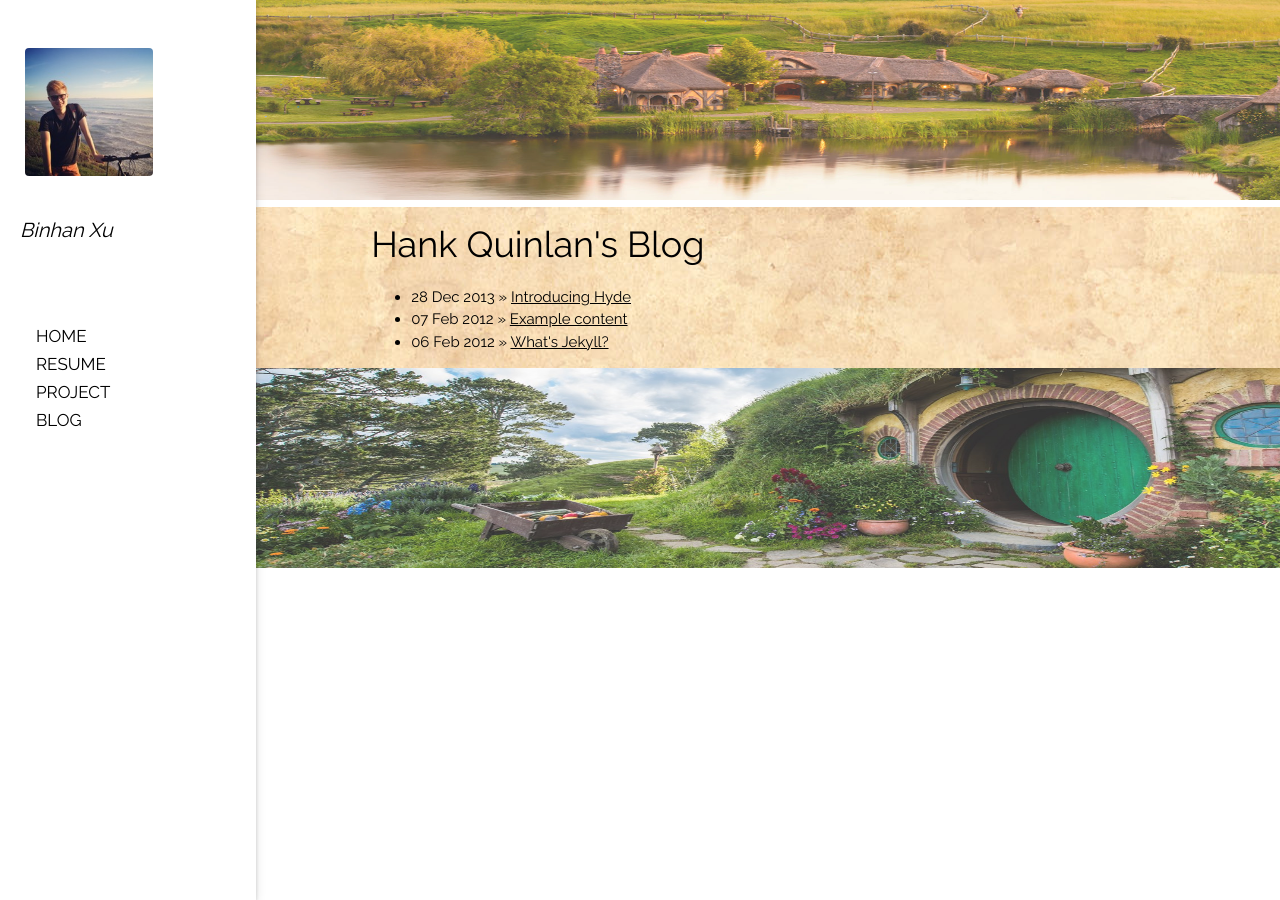
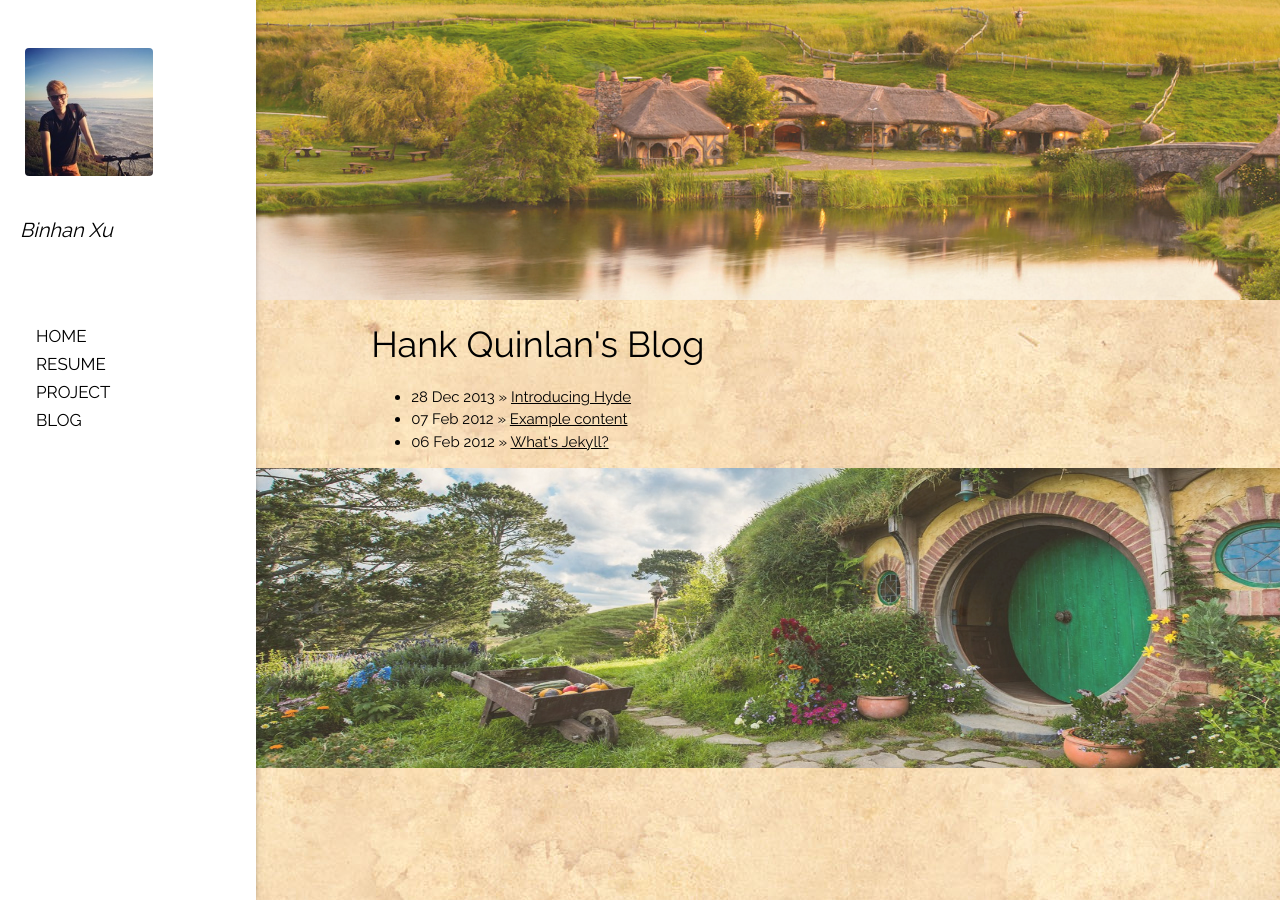
Before and after one commit to binhanxu/binhanxu.github.io, a Jekyll site: the page built from index.html, in a window 1280 px wide. Built offline with Jekyll 4.4.1, drawn with Linux system fonts in a browser that asks for light colours; nearby versions of some CDN libraries.

Commit message:
Update main.css

```diff
--- a/css/main.css
+++ b/css/main.css
@@ -7,12 +7,12 @@ content {
 .w3-sidenav a{margin-left:20px;font:17px Raleway, sans-serif}
 .w3-sidenav h4{margin-left:20px;font-style: italic}
 
-.w3-container {background-image: url("/css/b3.jpg")}
+body {background-image: url("/css/b3.jpg")}
 .w3-display-container img {
     opacity: 0.8;
     filter: alpha(opacity=50); /* For IE8 and earlier */
     width: 1200px;
-    height: 200px;
+    height: 300px;
 }
 
 p {
```
